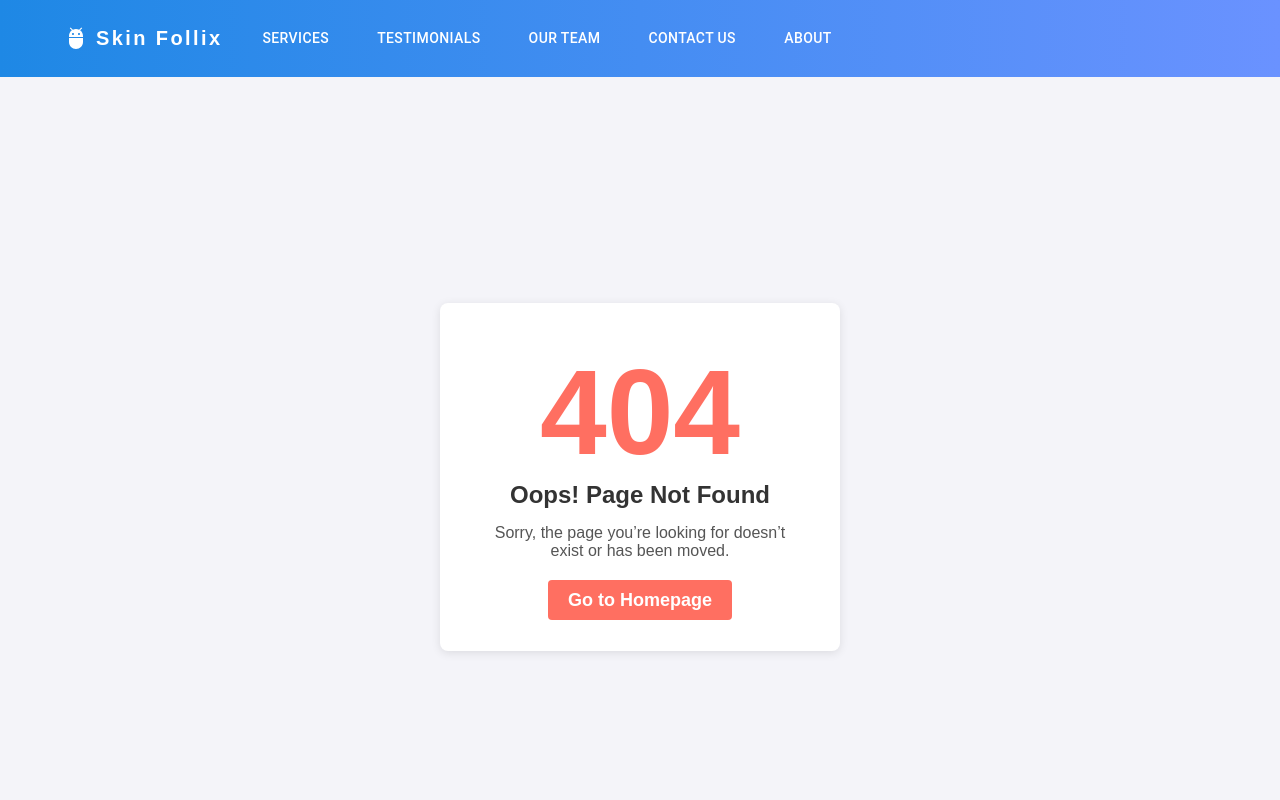
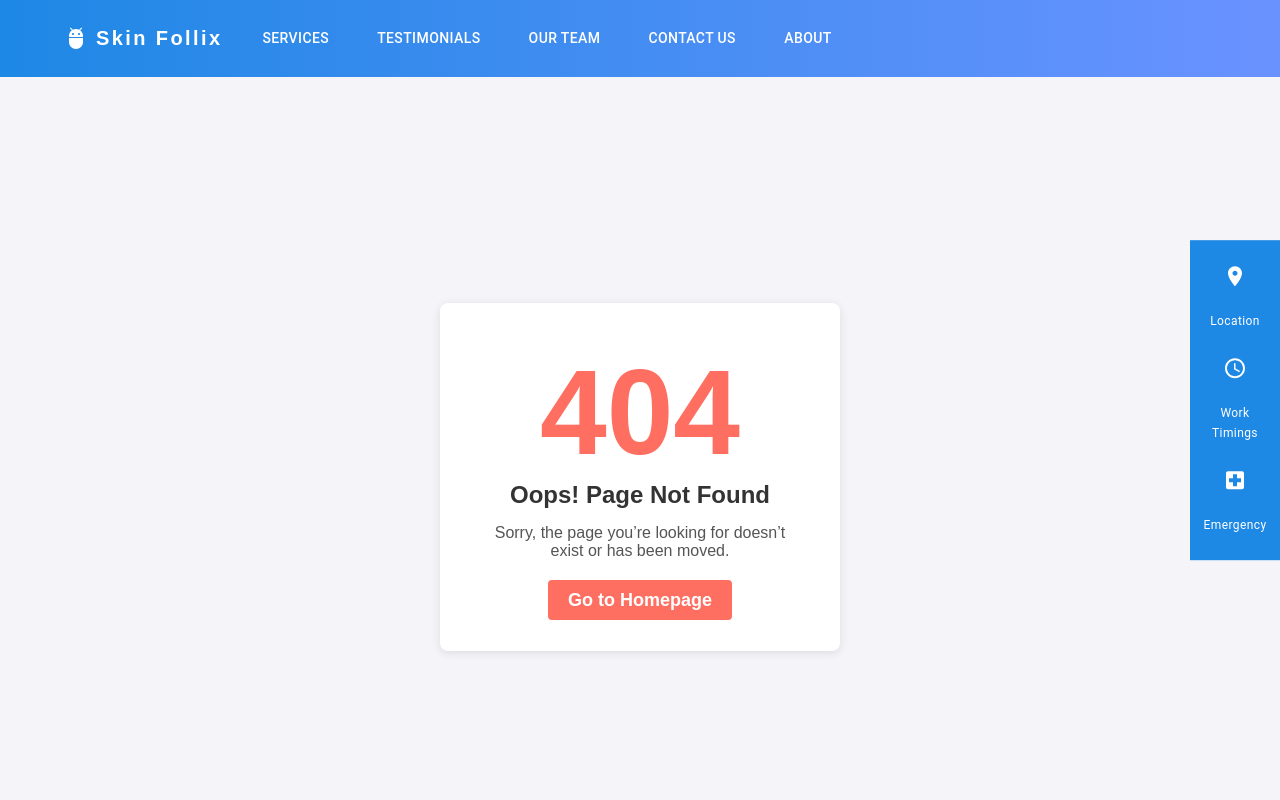
Before and after one commit to pareekdevansh/skin-follix-ui, a React (Create React App) app: page /login in a window 1280 px wide. Shown: the top 800 px of the page. Built offline with nearby package versions, Linux system fonts and the light colour scheme.

Commit message:
mui-migration: added sidebar

```diff
--- a/src/App.jsx
+++ b/src/App.jsx
@@ -2,12 +2,16 @@ import "./App.css";
 import NavBar from "./components/navbar/NavBar";
 import Footer from "./components/footer/Footer";
 import AppRoutes from "./routes/AppRoutes";
+import SideBar from "./components/sidebar/SideBar";
 
 function App() {
 	return (
 		<div className="app">
+			<div className="overlay">
+				<SideBar />
+			</div>
 			<NavBar />
-			<AppRoutes/>
+			<AppRoutes />
 			<Footer />
 		</div>
 	);
--- a/src/components/navbar/Navbar.jsx
+++ b/src/components/navbar/Navbar.jsx
@@ -5,7 +5,6 @@ import Toolbar from '@mui/material/Toolbar';
 import IconButton from '@mui/material/IconButton';
 import Typography from '@mui/material/Typography';
 import Container from '@mui/material/Container';
-import Avatar from '@mui/material/Avatar';
 import Button from '@mui/material/Button';
 import Tooltip from '@mui/material/Tooltip';
 import MenuItem from '@mui/material/MenuItem';
@@ -15,25 +14,15 @@ import Menu from '@mui/material/Menu';
 import { APP_NAME } from '../../constants/app-info';
 import { navItems } from './constants.js';
 
-// const settings = ['Profile', 'Account', 'Dashboard', 'Logout'];
-
 function NavBar() {
   const [navMenuOpen, setNavMenuOpen] = React.useState(null);
-  const [profileMenuOpen, setProfileMenuOpen] = React.useState(null);
 
   const handleOpenNavMenu = (event) => {
     setNavMenuOpen(event.currentTarget);
   };
+
   const handleCloseNavMenu = () => {
     setNavMenuOpen(null);
-  };
-
-  const handleOpenUserMenu = (event) => {
-    setProfileMenuOpen(event.currentTarget);
-  };
-
-  const handleCloseUserMenu = () => {
-    setProfileMenuOpen(null);
   };
 
   function handleNavigation(url = '/') {
@@ -41,20 +30,18 @@ function NavBar() {
   }
 
   return (
-    <AppBar position="static" className="navbar"   sx={{
+    <AppBar position="static" className="navbar" sx={{
       background: 'linear-gradient(90deg, #1E88E5, #6A92FF)',
-        color: 'white',
-        boxShadow: '0px 4px 6px rgba(0, 0, 0, 0.25)'
+      color: 'white',
+      boxShadow: '0px 4px 6px rgba(0, 0, 0, 0.25)'
     }}>
       <Container maxWidth="xl" sx={{
         paddingX: {
           lg: '10%',
           lg: '5%',
-
         },
         paddingY: { md: '4px' }
-      }
-      }>
+      }}>
         <Toolbar disableGutters>
           <AdbIcon sx={{ display: { xs: 'none', md: 'flex' }, mr: 1 }} />
           <Typography
@@ -82,7 +69,7 @@ function NavBar() {
               aria-label="account of current user"
               aria-controls="menu-appbar"
               aria-haspopup="true"
-              onClick={() => { handleOpenNavMenu() }}
+              onClick={handleOpenNavMenu}
               color="inherit"
             >
               <MenuIcon />
@@ -100,17 +87,17 @@ function NavBar() {
                 horizontal: 'left',
               }}
               open={Boolean(navMenuOpen)}
-              onClose={() => { handleCloseNavMenu() }}
+              onClose={handleCloseNavMenu}
               sx={{ display: { xs: 'block', md: 'none' } }}
             >
               {navItems.map((navItem) => (
-                <MenuItem key={navItem.url} onClick={() => { handleNavigation(navItem.url) }} >
+                <MenuItem key={navItem.url} onClick={() => { handleNavigation(navItem.url) }}>
                   <Typography sx={{ textAlign: 'center' }}>{navItem.title}</Typography>
                 </MenuItem>
               ))}
             </Menu>
           </Box>
-          <AdbIcon sx={{ display: { xs: 'flex', md: 'none' }, mr: 1 }} />
+
           <Typography
             variant="h5"
             noWrap
@@ -129,49 +116,31 @@ function NavBar() {
           >
             {APP_NAME}
           </Typography>
+
           <Box sx={{ flexGrow: 1, display: { xs: 'none', md: 'flex' }, gap: '2rem' }}>
             {navItems.map((navItem) => (
               <Button
                 key={navItem.url}
                 onClick={() => { handleNavigation(navItem.url) }}
-                sx={{ my: 2, color: 'white', display: 'block' }}
+                sx={{
+                  my: 2,
+                  color: 'white',
+                  display: 'block',
+                  transition: 'transform 0.3s ease, color 0.3s ease',
+                  '&:hover': {
+                    transform: 'scale(1.1)', // Scale the button on hover
+                    color: '#FFEB3B', // Change color to a yellowish shade
+                  }
+                }}
               >
                 {navItem.title}
               </Button>
             ))}
           </Box>
-          {/* <Box sx={{ flexGrow: 0 }}>
-            <Tooltip title="Open settings">
-              <IconButton onClick={handleOpenUserMenu} sx={{ p: 0 }}>
-                <Avatar alt="Remy Sharp" src="/static/images/avatar/2.jpg" />
-              </IconButton>
-            </Tooltip>
-            <Menu
-              sx={{ mt: '45px' }}
-              id="menu-appbar"
-              anchorEl={profileMenuOpen}
-              anchorOrigin={{
-                vertical: 'top',
-                horizontal: 'right',
-              }}
-              keepMounted
-              transformOrigin={{
-                vertical: 'top',
-                horizontal: 'right',
-              }}
-              open={Boolean(profileMenuOpen)}
-              onClose={handleCloseUserMenu}
-            >
-              {settings.map((setting) => (
-                <MenuItem key={setting} onClick={handleCloseUserMenu}>
-                  <Typography sx={{ textAlign: 'center' }}>{setting}</Typography>
-                </MenuItem>
-              ))}
-            </Menu>
-          </Box> */}
         </Toolbar>
       </Container>
     </AppBar>
   );
 }
+
 export default NavBar;
--- /dev/null
+++ b/src/components/sidebar/SideBar.jsx
@@ -0,0 +1,78 @@
+import React, { useState } from "react";
+import { Box, Typography, Tooltip, IconButton } from "@mui/material";
+import LocationOnIcon from '@mui/icons-material/LocationOn';
+import AccessTimeIcon from "@mui/icons-material/AccessTime";
+import LocalHospitalIcon from '@mui/icons-material/LocalHospital';
+
+const sidebarItems = [
+    { icon: <LocationOnIcon />, label: "Location", details: "123 Main St, City, State" },
+    { icon: <AccessTimeIcon />, label: "Work Timings", details: "Mon-Sat: 9 AM - 8 PM" },
+    { icon: <LocalHospitalIcon />, label: "Emergency", details: "Call Ambulance Now" },
+];
+
+const SideBar = () => {
+    const [expanded, setExpanded] = useState(false);
+    const [hoveredIcon, setHoveredIcon] = useState(null); // Track hovered icon for scaling
+
+    const handleMouseEnter = (index) => {
+        setHoveredIcon(index); // Set the hovered icon index
+    };
+
+    const handleMouseLeave = () => {
+        setHoveredIcon(null); // Reset the hovered icon when mouse leaves
+    };
+
+    return (
+        <Box
+            sx={{
+                width: { lg: '90px', md: '50px' },
+                height: 'fit-content',
+                backgroundColor: "#1E88E5",
+                color: "white",
+                position: "fixed",
+                top: '50%',
+                right: 0,
+                transform: "translateY(-50%)",
+                padding: '12px',
+                display: "flex",
+                flexDirection: "column",
+                alignItems: "center",
+                justifyContent: "space-around",
+                transition: "width 0.3s ease",
+                overflow: "hidden",
+                zIndex: 10,
+            }}
+        >
+            {sidebarItems.map((item, index) => (
+                <Box
+                    key={index}
+                    sx={{
+                        display: "flex",
+                        flexDirection: "column",
+                        alignItems: "center",
+                        justifyContent: "center",
+                        width: "100%",
+                        paddingY: "2px",
+                        cursor: "pointer",
+                        transform: hoveredIcon === index ? "scale(1.15)" : "scale(1)",
+                        transition: "transform 0.3s ease",
+                        border : hoveredIcon === index ? "1px solid white" : '',
+                        margin : '2px',
+                        borderRadius : '8px',
+                    }}
+                    onMouseEnter={() => handleMouseEnter(index)}
+                    onMouseLeave={handleMouseLeave}
+                >
+                    <IconButton sx={{ color: "white" }}>
+                        {item.icon}
+                    </IconButton>
+                    <Typography variant="caption" sx={{ marginTop: "8px", fontSize: "12px", textAlign: "center", padding: "8px" }}>
+                        {item.label}
+                    </Typography>
+                </Box>
+            ))}
+        </Box>
+    );
+};
+
+export default SideBar;
--- /dev/null
+++ b/src/constants/address.js
@@ -0,0 +1,4 @@
+import { APP_NAME } from "./app-info";
+
+export const LOCATION_LINK = "https://maps.app.goo.gl/aSf77Ldv4BqE3d7ZA";
+export const ADDRESS = { APP_NAME } + ', C-78, Nil Block, Shvalik, DDA Flats, Malviya Nagar, New Delhi, Delhi 110017'
```
Also changed, not shown: src/components/sidebar/sidebar.css (added, +12 -0 lines).
